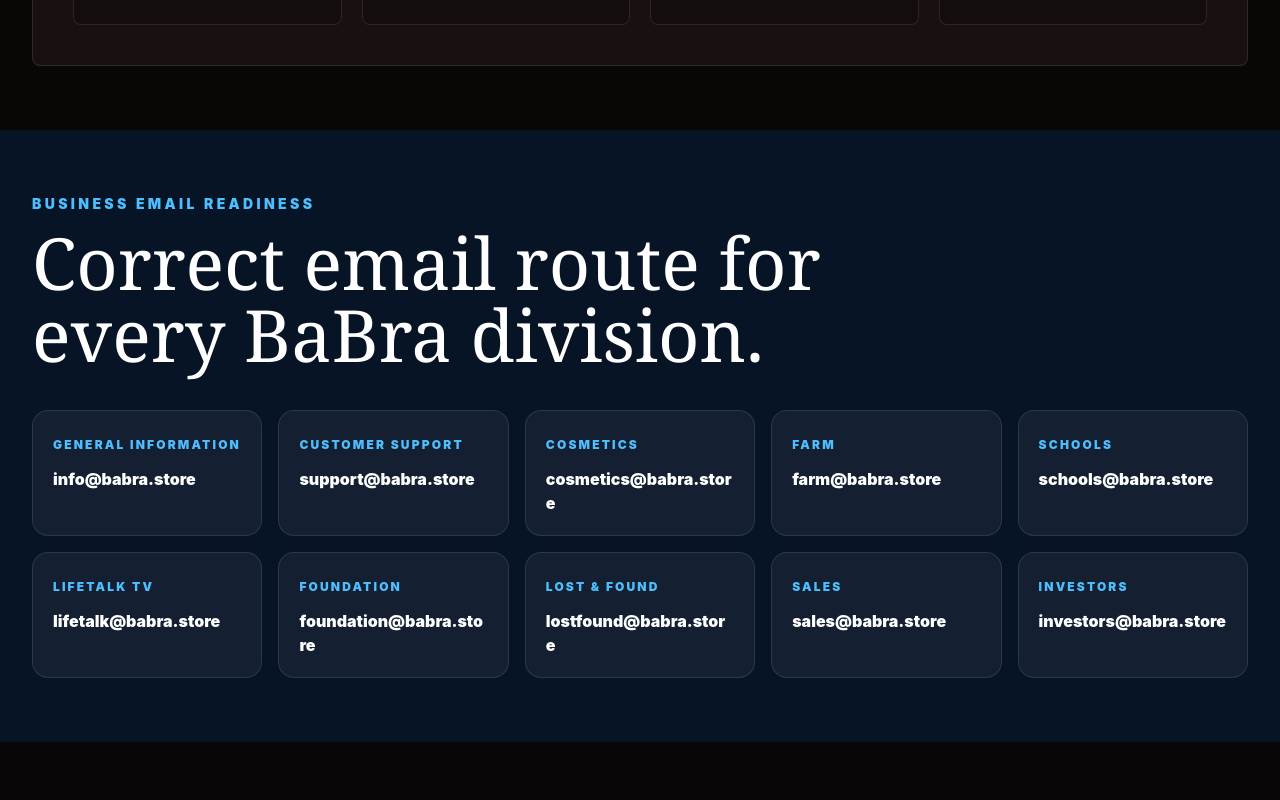
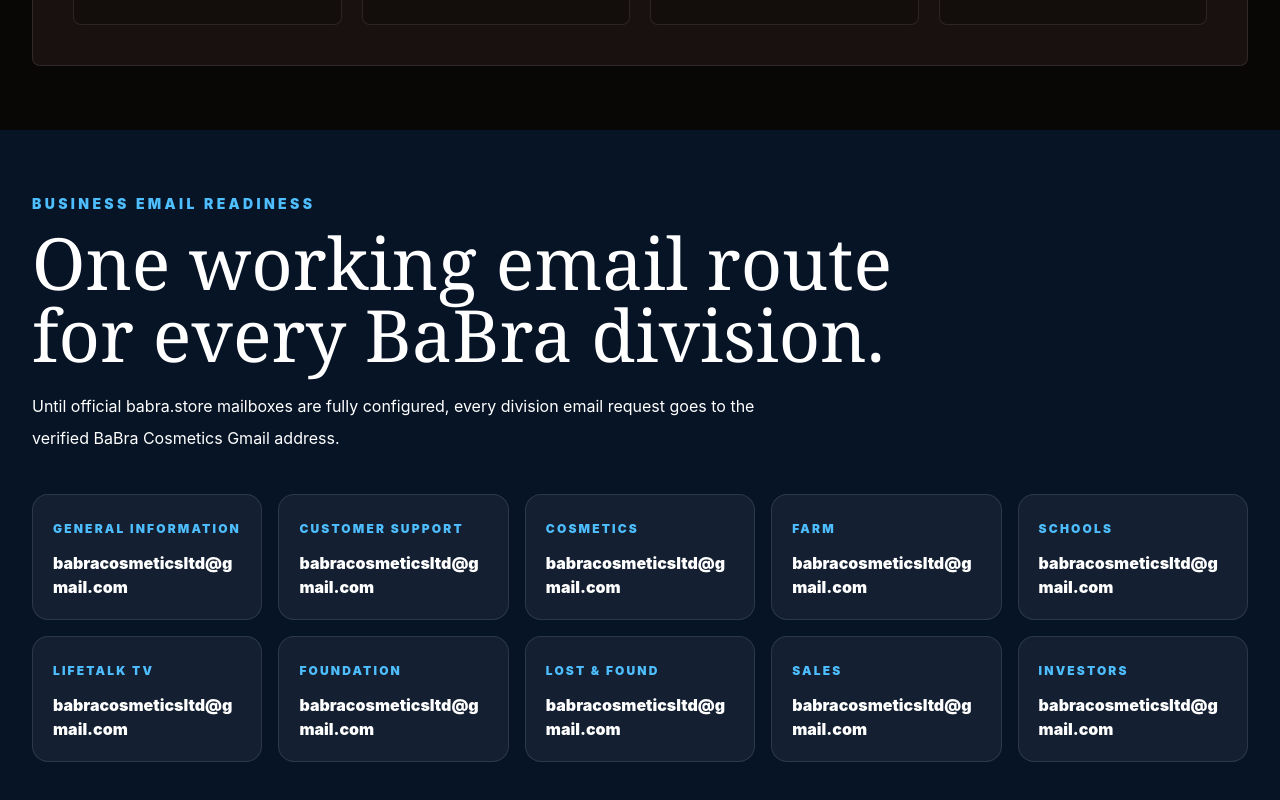
Before and after one commit to BaBraTv/babra-website-public, a Next.js app: page /contact in a window 1280 px wide. Shown: the part 1645-2445 px from the top of the page. Before the commit the page ends 2387 px from the top, so only its background shows below. Built offline with nearby package versions, Linux system fonts and the light colour scheme.

Commit message:
Use verified Gmail for public email routes

```diff
--- a/app/PlatformClient.tsx
+++ b/app/PlatformClient.tsx
@@ -238,7 +238,7 @@
             <h1 className="font-serif text-5xl">Forgot Password</h1>
             <p className="mt-4 text-white/64">Manual reset mode: submit your email or phone and BaBra support will verify you before resetting access.</p>
             <input className="mt-8 w-full rounded-xl border border-white/10 bg-black/30 px-4 py-3 text-white" placeholder="Email or phone" />
-            <a className="mt-6 inline-flex rounded-full bg-[#f1d58b] px-6 py-3 font-black text-[#130d08]" href="mailto:support@babra.store?subject=BaBra%20password%20reset">Request reset</a>
+            <a className="mt-6 inline-flex rounded-full bg-[#f1d58b] px-6 py-3 font-black text-[#130d08]" href="mailto:babracosmeticsltd@gmail.com?subject=BaBra%20password%20reset">Request reset</a>
           </section>
         )}
 
--- a/app/contact/page.tsx
+++ b/app/contact/page.tsx
@@ -14,17 +14,19 @@
   ["Best route", "WhatsApp for fastest response"],
 ];
 
+const companyEmail = "babracosmeticsltd@gmail.com";
+
 const businessEmails = [
-  ["General information", "info@babra.store"],
-  ["Customer support", "support@babra.store"],
-  ["Cosmetics", "cosmetics@babra.store"],
-  ["Farm", "farm@babra.store"],
-  ["Schools", "schools@babra.store"],
-  ["LifeTalk TV", "lifetalk@babra.store"],
-  ["Foundation", "foundation@babra.store"],
-  ["Lost & Found", "lostfound@babra.store"],
-  ["Sales", "sales@babra.store"],
-  ["Investors", "investors@babra.store"]
+  ["General information", companyEmail, "General information"],
+  ["Customer support", companyEmail, "Customer support"],
+  ["Cosmetics", companyEmail, "BaBra Cosmetics"],
+  ["Farm", companyEmail, "BaBra Farm"],
+  ["Schools", companyEmail, "BaBra Schools"],
+  ["LifeTalk TV", companyEmail, "LifeTalk TV"],
+  ["Foundation", companyEmail, "BaBra Foundation"],
+  ["Lost & Found", companyEmail, "Lost and Found Rwanda"],
+  ["Sales", companyEmail, "BaBra Sales"],
+  ["Investors", companyEmail, "Investor and partner request"]
 ];
 
 export const metadata = {
@@ -49,7 +51,7 @@
               <div className="mt-8 flex flex-wrap gap-3">
                 <a className="rounded-full bg-[#f1d58b] px-6 py-3 font-black text-[#130d08]" href="https://wa.me/250788351482?text=Hello%20BaBra%2C%20I%20want%20samples%20or%20wholesale%20information." target="_blank" rel="noopener noreferrer">WhatsApp now</a>
                 <a className="rounded-full bg-white px-6 py-3 font-black text-[#130d08]" href="/contact-showroom">Showroom form</a>
-                <a className="rounded-full border border-white/20 px-6 py-3 font-black text-white" href="mailto:babracosmeticsltd@gmail.com">Email BaBra</a>
+                <a className="rounded-full border border-white/20 px-6 py-3 font-black text-white" href={`mailto:${companyEmail}?subject=BaBra%20website%20message`}>Email BaBra</a>
               </div>
             </div>
             <ContactForm />
@@ -88,10 +90,13 @@
       <section className="bg-[#071426] px-5 py-16 md:px-8">
         <div className="mx-auto max-w-7xl">
           <p className="text-sm font-black uppercase tracking-[0.24em] text-[#4ebeff]">Business email readiness</p>
-          <h2 className="mt-3 max-w-4xl font-serif text-5xl leading-none md:text-7xl">Correct email route for every BaBra division.</h2>
+          <h2 className="mt-3 max-w-4xl font-serif text-5xl leading-none md:text-7xl">One working email route for every BaBra division.</h2>
+          <p className="mt-5 max-w-3xl leading-8 text-white/62">
+            Until official babra.store mailboxes are fully configured, every division email request goes to the verified BaBra Cosmetics Gmail address.
+          </p>
           <div className="mt-10 grid gap-4 md:grid-cols-2 xl:grid-cols-5">
-            {businessEmails.map(([label, email]) => (
-              <a key={email} className="rounded-2xl border border-white/10 bg-white/[0.055] p-5 hover:border-[#4ebeff]/60" href={`mailto:${email}`}>
+            {businessEmails.map(([label, email, subject]) => (
+              <a key={label} className="rounded-2xl border border-white/10 bg-white/[0.055] p-5 hover:border-[#4ebeff]/60" href={`mailto:${email}?subject=${encodeURIComponent(subject)}`}>
                 <span className="text-xs font-black uppercase tracking-[0.18em] text-[#4ebeff]">{label}</span>
                 <p className="mt-3 break-words font-black text-white/82">{email}</p>
               </a>
--- a/app/forms/DivisionFormsPage.tsx
+++ b/app/forms/DivisionFormsPage.tsx
@@ -1,12 +1,12 @@
 import { divisionForms, type DivisionFormsKey } from "./division-forms-content";
 
 const emails: Record<DivisionFormsKey, string> = {
-  cosmetics: "cosmetics@babra.store",
-  farm: "farm@babra.store",
-  schools: "schools@babra.store",
-  "lifetalk-tv": "lifetalk@babra.store",
-  "rwanda-mobile-hub": "support@babra.store",
-  foundation: "foundation@babra.store"
+  cosmetics: "babracosmeticsltd@gmail.com",
+  farm: "babracosmeticsltd@gmail.com",
+  schools: "babracosmeticsltd@gmail.com",
+  "lifetalk-tv": "babracosmeticsltd@gmail.com",
+  "rwanda-mobile-hub": "babracosmeticsltd@gmail.com",
+  foundation: "babracosmeticsltd@gmail.com"
 };
 
 function mailHref(formName: string, email: string) {
--- a/app/investor-sponsor-access/page.tsx
+++ b/app/investor-sponsor-access/page.tsx
@@ -84,9 +84,9 @@
             </div>
             <a
               className="mt-6 inline-flex rounded-full bg-sky-500 px-6 py-3 font-black text-white"
-              href="mailto:investors@babra.store?subject=Investor%20Sponsor%20Access%20Request"
+              href="mailto:babracosmeticsltd@gmail.com?subject=Investor%20Sponsor%20Access%20Request"
             >
-              Submit to investors@babra.store
+              Submit to BaBra email
             </a>
             <p className="mt-4 text-sm font-semibold text-[#516579]">
               Manual review mode: BaBra marks requests as Pending Review, Approved, or Rejected in the admin dashboard.
@@ -115,7 +115,7 @@
               </article>
             ))}
           </div>
-          <a className="mt-8 inline-flex rounded-full bg-white px-6 py-3 font-black text-[#071426]" href="mailto:investors@babra.store?subject=Sponsor%20BaBra%20Project">
+          <a className="mt-8 inline-flex rounded-full bg-white px-6 py-3 font-black text-[#071426]" href="mailto:babracosmeticsltd@gmail.com?subject=Sponsor%20BaBra%20Project">
             Sponsor This Project
           </a>
         </section>
--- a/app/layout.tsx
+++ b/app/layout.tsx
@@ -112,7 +112,7 @@
         name: "EI BaBra Holding Ltd",
         url: "https://www.babra.store",
         logo: "https://www.babra.store/brand/logo.jpeg",
-        email: "info@babra.store",
+        email: "babracosmeticsltd@gmail.com",
         sameAs: ["https://www.babra.store"]
       },
       {
@@ -135,7 +135,7 @@
         url: "https://www.babra.store/showroom",
         address: "Kigali, Rwanda",
         telephone: "+250788351482",
-        email: "support@babra.store"
+        email: "babracosmeticsltd@gmail.com"
       },
       {
         "@type": "Product",
--- a/app/lost-and-found/page.tsx
+++ b/app/lost-and-found/page.tsx
@@ -53,7 +53,7 @@
             This service is independent from BaBra Cosmetics, Farm, Schools, and LifeTalk TV.
           </p>
           <p className="mt-4 max-w-3xl rounded-2xl border border-white/15 bg-black/25 px-5 py-4 text-sm font-black text-white/80">
-            Notification email route: <a className="text-[#fb923c]" href="mailto:lostfound@babra.store">lostfound@babra.store</a>
+            Notification email route: <a className="text-[#fb923c]" href="mailto:babracosmeticsltd@gmail.com?subject=Lost%20and%20Found%20Rwanda">babracosmeticsltd@gmail.com</a>
           </p>
           <div className="mt-8 flex flex-wrap gap-3">
             <a className="rounded-full bg-[#fb923c] px-6 py-3 font-black text-[#071426]" href={whatsAppHref("Report Lost Document")} target="_blank" rel="noopener noreferrer">Report lost document</a>
@@ -137,9 +137,9 @@
             </div>
             <a
               className="mt-6 inline-flex rounded-full bg-[#fb923c] px-6 py-3 font-black text-[#071426]"
-              href="mailto:lostfound@babra.store?subject=Lost%20and%20Found%20Rwanda%20Request"
+              href="mailto:babracosmeticsltd@gmail.com?subject=Lost%20and%20Found%20Rwanda%20Request"
             >
-              Submit to lostfound@babra.store
+              Submit to BaBra email
             </a>
             <p className="mt-4 text-sm font-semibold text-[#516579]">
               Posting fee: 1,000 RWF. Claim/service fee and finder reward process are editable in admin.
```
